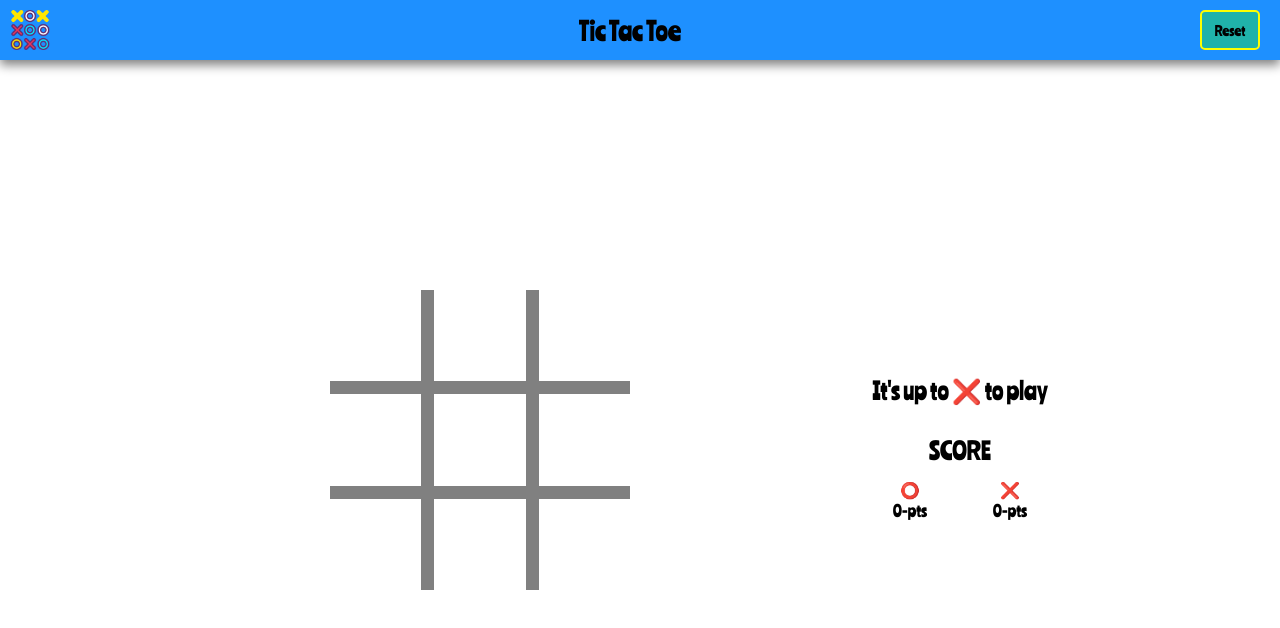
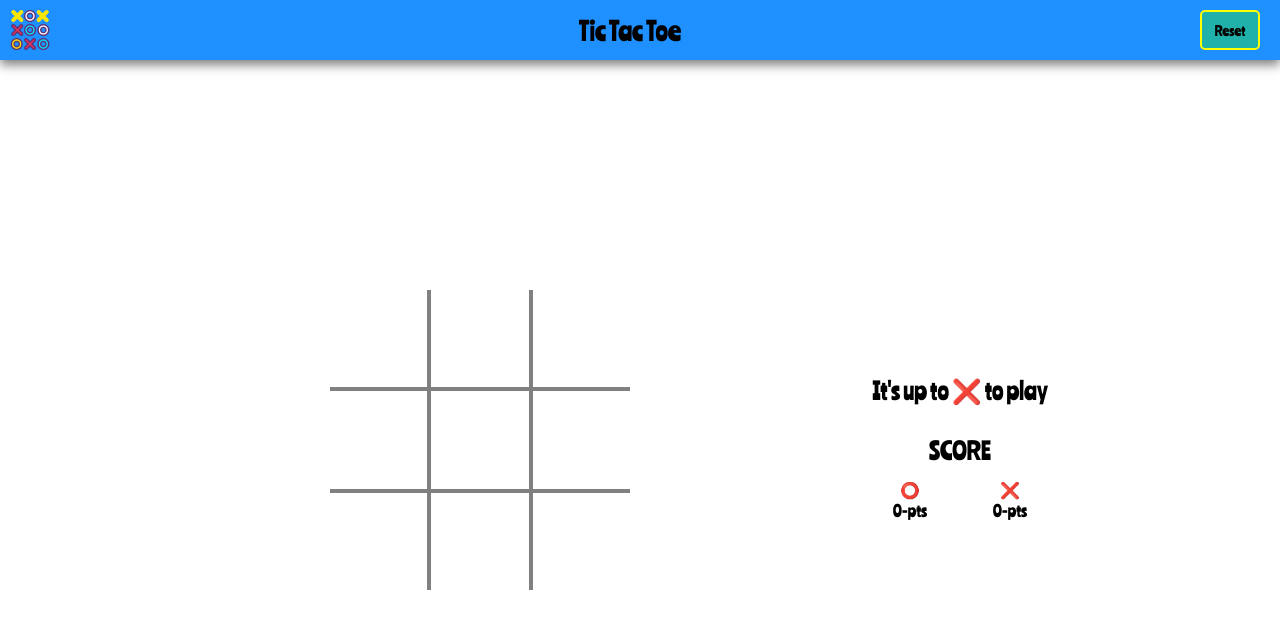
Before and after one commit to DBattou/TicTacToe, a React (Create React App) app: page / in a window 1280 px wide. Shown: the top 628 px of the page. Built offline with nearby package versions, Linux system fonts and the light colour scheme.

Commit message:
Remove resizeable grid gap, and font-size

```diff
--- a/src/components/board/Board.css
+++ b/src/components/board/Board.css
@@ -1,7 +1,7 @@
 .App__section-board {
   display: grid;
   justify-content: center;
-  grid-gap: 1vw;
+  grid-gap: 4px;
 
   height: 50vw;
   width: 50vw;
--- a/src/components/square/Square.css
+++ b/src/components/square/Square.css
@@ -10,7 +10,7 @@
   transition-duration: 0.4s;
   outline: none;
 
-  font-size: 5vw;
+  font-size: 30px;
 
   padding: 0px;
 }
```
